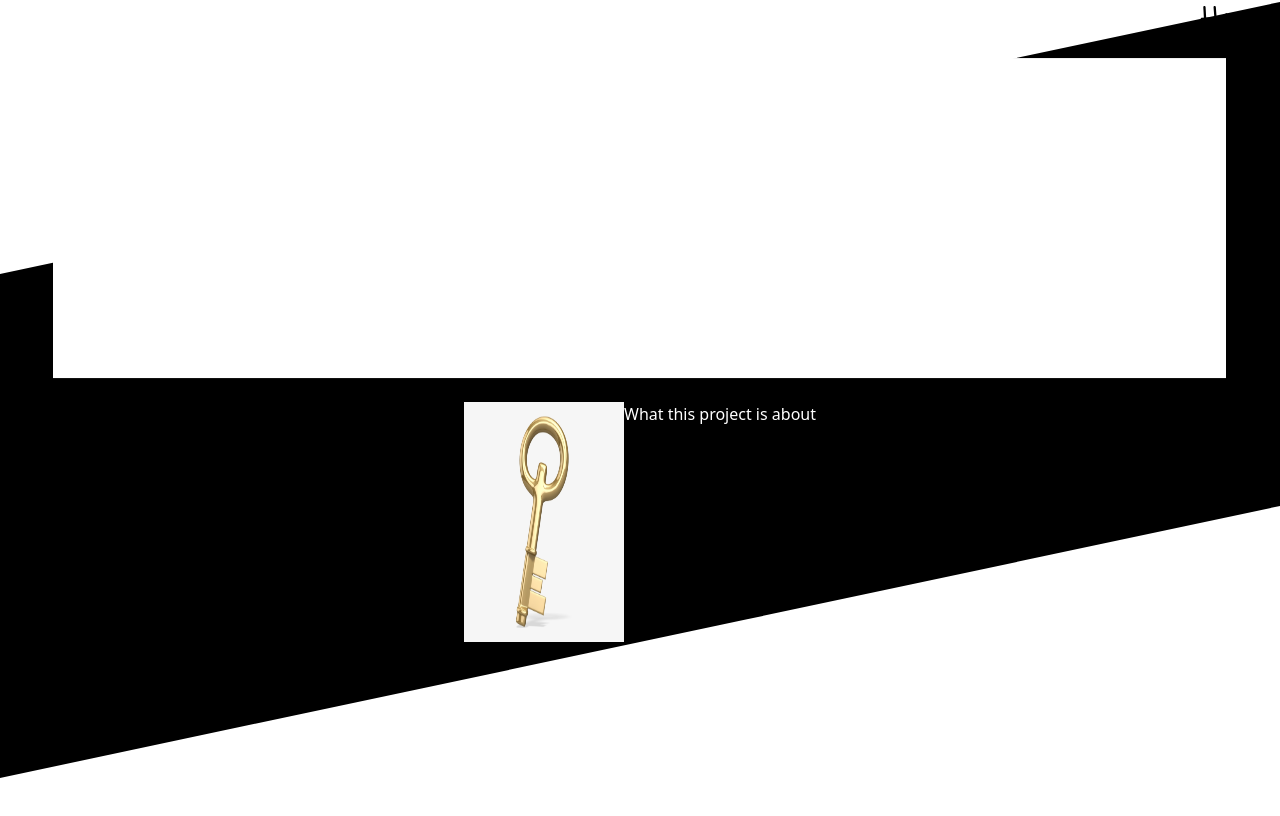
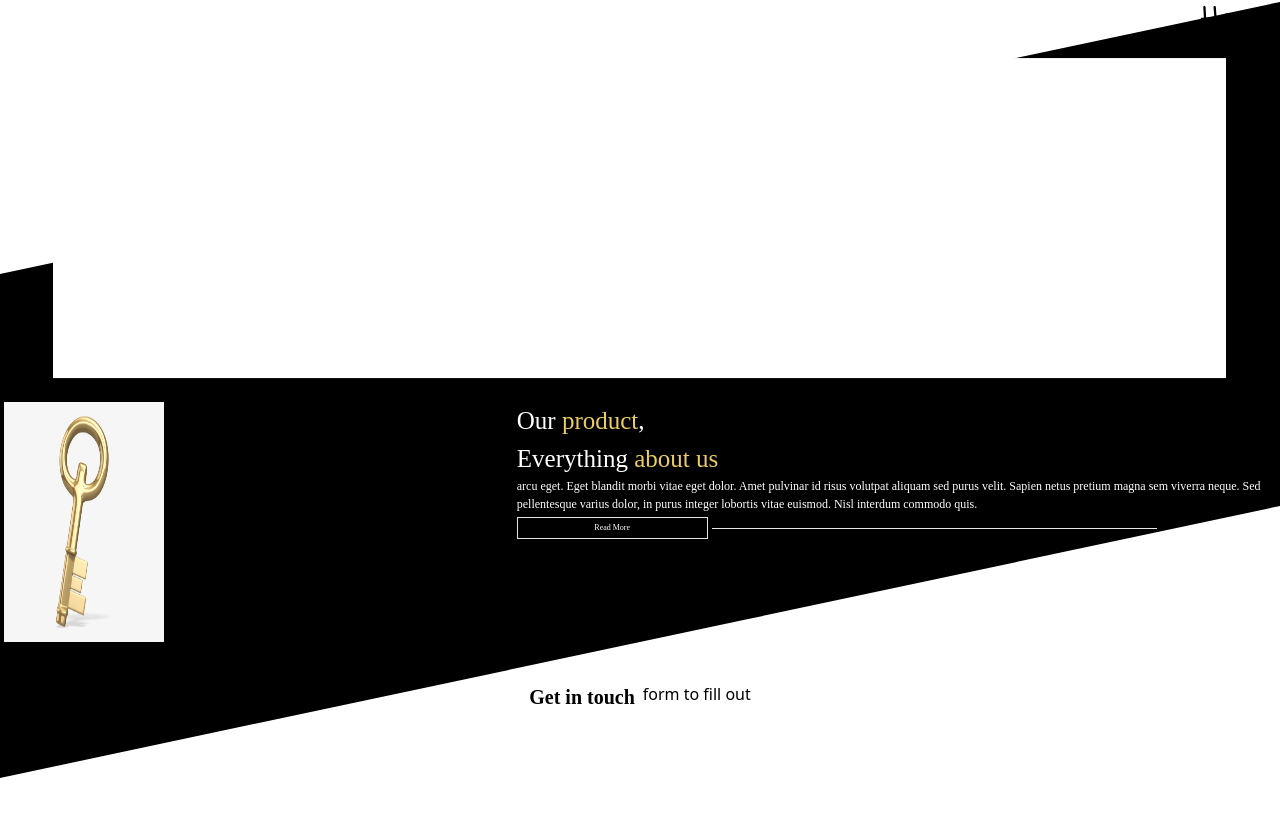
Before and after one commit to Stark-program/kvp-website, a Next.js app: page / in a window 1280 px wide. Shown: the part 398-1214 px from the top of the page. Built offline with nearby package versions, Linux system fonts and the light colour scheme.

Commit message:
working on contact form and design

```diff
--- a/pages/index.js
+++ b/pages/index.js
@@ -341,13 +341,46 @@ export default function Home() {
             <div className="bg-white w-11/12 h-80 skew-y-12 -mt-20"></div>
           </div>
           <div className="flex flex-row skew-y-12 w-full h-full justify-center mt-6">
-            <div className="text-white">
+            <div className="text-white w-40 h-60 basis-2/5 ml-1">
               <img src={placeHolderKey.src} className="h-60 w-40" />
             </div>
-            <div className="text-white">
-              <h1>What this project is about</h1>
+            <div className="text-white basis-3/5 ml-1">
+              <h1 className="font-body-header text-[25px]">
+                Our <span className="text-logo-gold">product</span>,
+              </h1>
+              <h1 className="font-body-header text-[25px]">
+                Everything <span className="text-logo-gold">about us</span>
+              </h1>
+              <p className="font-body-header text-[12px]">
+                {" "}
+                arcu eget. Eget blandit morbi vitae eget dolor. Amet pulvinar id
+                risus volutpat aliquam sed purus velit. Sapien netus pretium
+                magna sem viverra neque. Sed pellentesque varius dolor, in purus
+                integer lobortis vitae euismod. Nisl interdum commodo quis.
+              </p>
+              <div className="flex items-center mt-1">
+                {/* <span className="">
+                  <hr className="w-10 mx-1"></hr>
+                </span> */}
+                <button className=" basis-3/12 border border-solid px-2 py-1 font-body-header text-[8px]">
+                  Read More
+                </button>
+                <span className="basis-7/12 w-full mx-1">
+                  <hr className="decoration-logo-gold"></hr>
+                </span>
+              </div>
             </div>
           </div>
+        </div>
+        <div
+          className="flex flex-row justify-center space-x-2 mt-10" /* BOTTOM OF PAGE *NOT THE FOOTER* ### */
+        >
+          <div>
+            <h1 className="font-body-header font-bold text-[20px]">
+              Get in touch
+            </h1>
+          </div>
+          <div>form to fill out</div>
         </div>
       </div>
     </div>
```
